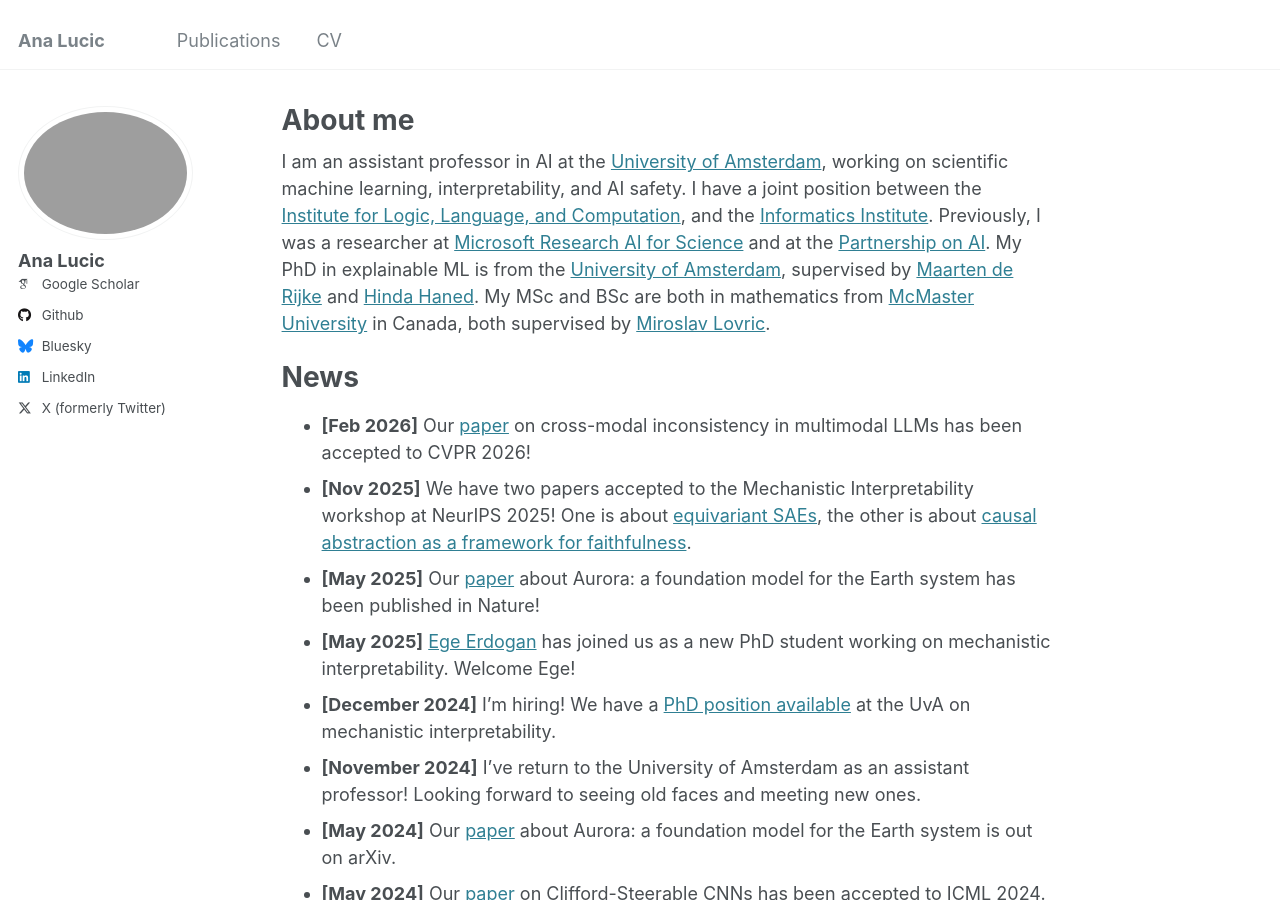
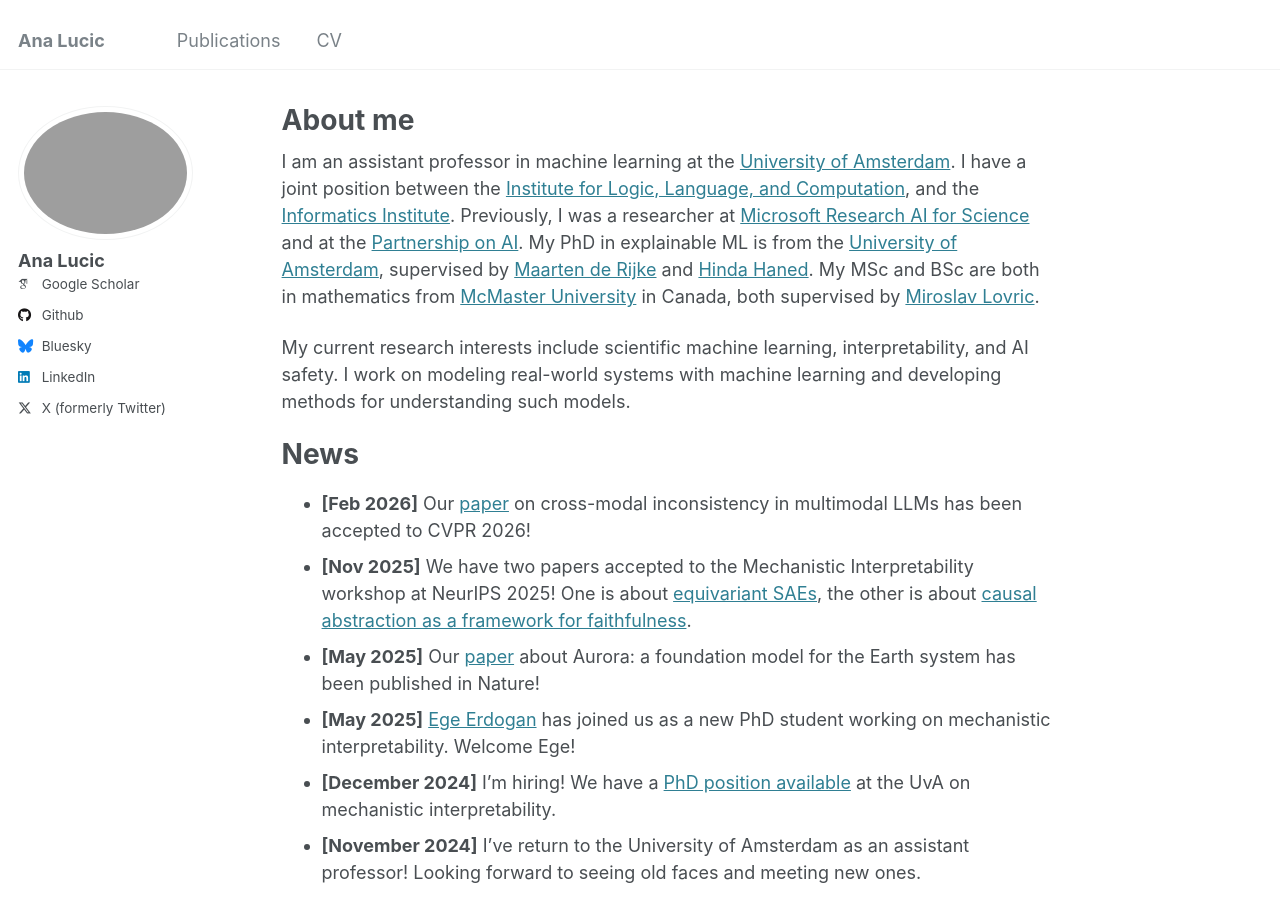
Before and after one commit to a-lucic/a-lucic.github.io, a Jekyll site: the page built from _pages/about.md, in a window 1280 px wide and 900 px high. Built offline with Jekyll 4.4.1, drawn with Linux system fonts in a browser that asks for light colours; some web fonts are replaced.

Commit message:
Update about.md

```diff
--- a/_pages/about.md
+++ b/_pages/about.md
@@ -6,11 +6,13 @@ redirect_from:
   - /about/
   - /about.html
 ---
-I am an assistant professor in AI at the [University of Amsterdam](https://www.uva.nl), working on scientific machine learning, interpretability, and AI safety.
+I am an assistant professor in machine learning at the [University of Amsterdam](https://www.uva.nl).
 I have a joint position between the [Institute for Logic, Language, and Computation](https://www.illc.uva.nl), and the [Informatics Institute](https://ivi.uva.nl).
 Previously, I was a researcher at [Microsoft Research AI for Science](https://www.microsoft.com/en-us/research/lab/microsoft-research-ai-for-science/) and at the [Partnership on AI](https://partnershiponai.org).
 My PhD in explainable ML is from the [University of Amsterdam](https://www.uva.nl/en), supervised by [Maarten de Rijke](https://staff.fnwi.uva.nl/m.derijke/) and [Hinda Haned](https://hindantation.github.io).
 My MSc and BSc are both in mathematics from [McMaster University](https://math.mcmaster.ca) in Canada, both supervised by [Miroslav Lovric](https://math.mcmaster.ca/lovric/lovric.html).
+
+My current research interests include scientific machine learning, interpretability, and AI safety. I work on modeling real-world systems with machine learning and developing methods for understanding such models.
 
 # News
 - **[Feb 2026]** Our [paper](https://arxiv.org/abs/2512.08923) on cross-modal inconsistency in multimodal LLMs has been accepted to CVPR 2026!
```
